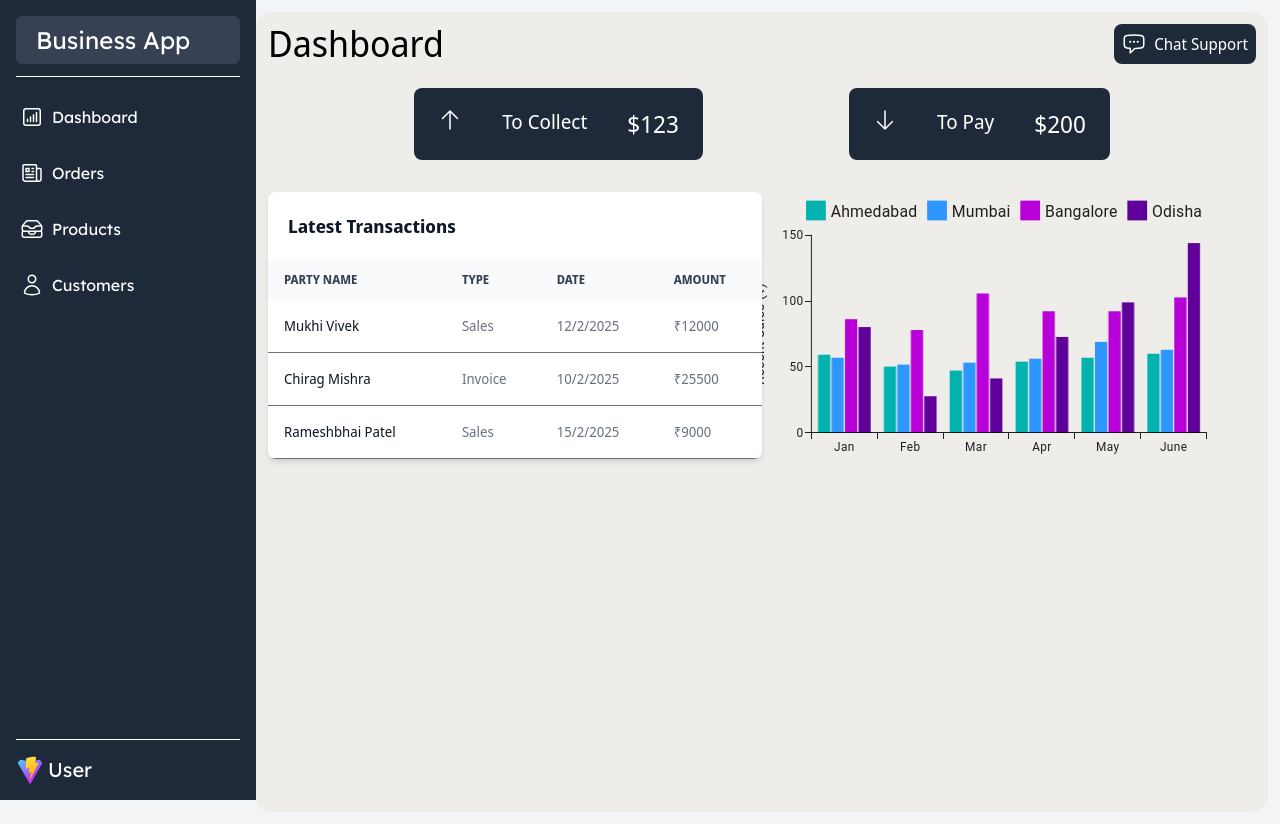
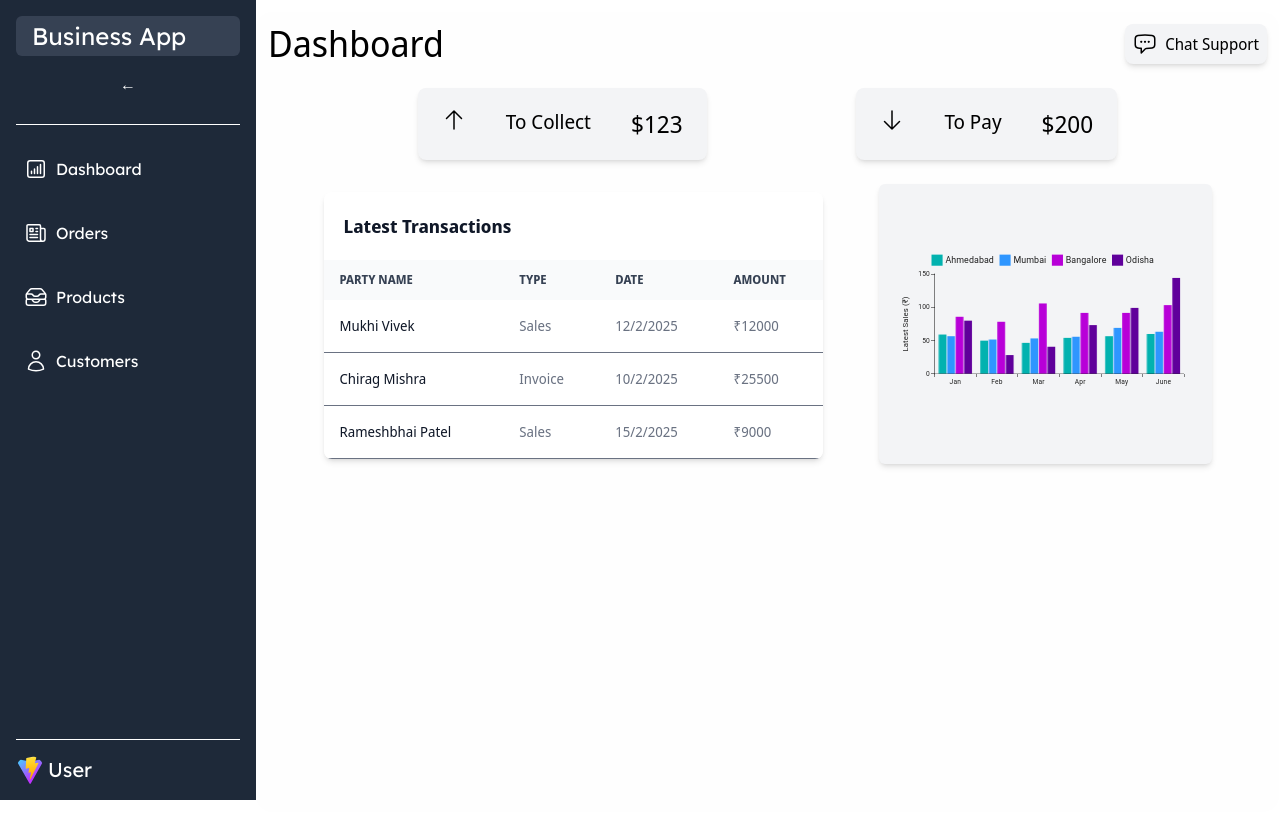
Before and after one commit to MukhiVivek/Business-Management, a React (Vite) app in the folder Frontend/: page / in a window 1280 px wide. Built offline with nearby package versions, Linux system fonts and the light colour scheme.

Commit message:
Update 7: collapse sidebar

```diff
--- a/Frontend/src/App.jsx
+++ b/Frontend/src/App.jsx
@@ -9,7 +9,7 @@ import Orders from './landing_page/Orders/Orders'
 function App() {
   return (
     <Router>
-      <div className="App flex min-h-screen bg-gray-100">
+      <div className="App flex min-h-screen">
         <Sidebar/>
         <div className="main-content flex-1 overflow-y-auto">
           <Routes>
--- a/Frontend/src/landing_page/Dashboard/BarChart/BarChart.jsx
+++ b/Frontend/src/landing_page/Dashboard/BarChart/BarChart.jsx
@@ -6,11 +6,12 @@ import { dataset, valueFormatter } from './dataset/weather';
 const chartSetting = {
   yAxis: [
     {
-      label: 'Recent Sales (₹)',
+      label: 'Latest Sales (₹)',
     },
   ],
-  width: 500,
-  height: 300,
+  width: 600,
+  margin: { left: 100, right: 50 },
+  height: 280,
   sx: {
     [`.${axisClasses.left} .${axisClasses.label}`]: {
       transform: 'translate(-20px, 0px)',
@@ -21,7 +22,7 @@ const chartSetting = {
 export default function BarsDataset() {
   return (
     <BarChart
-      className='items-center'
+      className='items-center bg-gray-100 rounded-md shadow-md'
       xAxis={[{ scaleType: 'band', dataKey: 'month' }]}
       dataset={dataset}
       series={[
--- a/Frontend/src/landing_page/Dashboard/Dashboard.css
+++ b/Frontend/src/landing_page/Dashboard/Dashboard.css
@@ -1,6 +1,6 @@
 @import url('https://fonts.googleapis.com/css2?family=Noto+Sans+Display:ital,wght@0,100..900;1,100..900&display=swap');
 
 .dashboard {
-    background-color: rgb(239, 237, 233);
+    background-color: rgb(254, 254, 254);
     font-family: "Noto Sans Display", serif;
 }
--- a/Frontend/src/landing_page/Dashboard/Dashboard.jsx
+++ b/Frontend/src/landing_page/Dashboard/Dashboard.jsx
@@ -13,7 +13,9 @@ function Dashboard() {
                 {/* Dashboard and Chat Support */}
                 <div className="top flex justify-between">
                     <h1 className="text-4xl rounded-lg">Dashboard</h1>
-                    <button className="bg-gray-800 text-white p-2 rounded-lg flex gap-2">
+
+                    {/* Chat Support Button */}
+                    <button className="bg-gray-100 shadow-md text-black p-2 rounded-lg flex gap-2">
                         <svg xmlns="http://www.w3.org/2000/svg" fill="none" viewBox="0 0 24 24" strokeWidth={1.5} stroke="currentColor" className="size-6">
                             <path strokeLinecap="round" strokeLinejoin="round" d="M8.625 9.75a.375.375 0 1 1-.75 0 .375.375 0 0 1 .75 0Zm0 0H8.25m4.125 0a.375.375 0 1 1-.75 0 .375.375 0 0 1 .75 0Zm0 0H12m4.125 0a.375.375 0 1 1-.75 0 .375.375 0 0 1 .75 0Zm0 0h-.375m-13.5 3.01c0 1.6 1.123 2.994 2.707 3.227 1.087.16 2.185.283 3.293.369V21l4.184-4.183a1.14 1.14 0 0 1 .778-.332 48.294 48.294 0 0 0 5.83-.498c1.585-.233 2.708-1.626 2.708-3.228V6.741c0-1.602-1.123-2.995-2.707-3.228A48.394 48.394 0 0 0 12 3c-2.392 0-4.744.175-7.043.513C3.373 3.746 2.25 5.14 2.25 6.741v6.018Z" />
                         </svg>
@@ -24,7 +26,7 @@ function Dashboard() {
                 {/* To collect & To pay */}
                 <div className="section-1 flex justify-evenly py-6">
                     {/* To collect */}
-                    <div className="to-collect flex bg-gray-800 text-white px-6 py-5 rounded-lg">
+                    <div className="to-collect flex bg-gray-100 text-black px-6 py-5 rounded-lg shadow-md">
                         <svg xmlns="http://www.w3.org/2000/svg" fill="none" viewBox="0 0 24 24" stroke-width="1.5" stroke="currentColor" className="size-6">
                             <path stroke-linecap="round" stroke-linejoin="round" d="M4.5 10.5 12 3m0 0 7.5 7.5M12 3v18" />
                         </svg>
@@ -35,7 +37,7 @@ function Dashboard() {
                     </div>
 
                     {/* To pay */}
-                    <div className="to-pay flex bg-gray-800 text-white px-6 py-5 rounded-lg">
+                    <div className="to-pay flex bg-gray-100 text-black px-6 py-5 rounded-lg shadow-md">
                         <svg xmlns="http://www.w3.org/2000/svg" fill="none" viewBox="0 0 24 24" strokeWidth={1.5} stroke="currentColor" className="size-6">
                         <path strokeLinecap="round" strokeLinejoin="round" d="M19.5 13.5 12 21m0 0-7.5-7.5M12 21V3" />
                         </svg>
@@ -52,7 +54,7 @@ function Dashboard() {
                         <LatestTransaction/>
                     </div>
 
-                    <div className="bars-dataset flex justify-center w-1/2">
+                    <div className="bars-dataset flex justify-center w-1/3">
                         <BarsDataset/>
                     </div>
                 </div>
--- a/Frontend/src/landing_page/Dashboard/LatestTransaction.jsx
+++ b/Frontend/src/landing_page/Dashboard/LatestTransaction.jsx
@@ -4,10 +4,10 @@ const LatestTransaction = () => {
   return (
     <div className="relative overflow-x-auto shadow-md sm:rounded-lg w-full">
       <table className="w-full text-sm text-left text-gray-500 dark:text-gray-400">
-        <caption className="p-5 text-lg font-semibold text-left text-gray-900 bg-white dark:text-white dark:bg-gray-800">
+        <caption className="p-5 text-lg font-semibold text-left text-gray-900 bg-white dark:text-black dark:bg-gray-100">
           Latest Transactions
         </caption>
-        <thead className="text-xs text-gray-700 uppercase bg-gray-50 dark:bg-gray-700 dark:text-gray-400">
+        <thead className="text-xs text-gray-700 uppercase bg-gray-50 dark:bg-gray-200 dark:text-black">
           <tr>
             <th scope="col" className="px-4 py-3">Party name</th>
             <th scope="col" className="px-4 py-3">Type</th>
@@ -21,8 +21,8 @@ const LatestTransaction = () => {
             { name: "Chirag Mishra", type: "Invoice", date: "10/2/2025", amount: "₹25500" },
             { name: "Rameshbhai Patel", type: "Sales", date: "15/2/2025", amount: "₹9000" },
           ].map((transaction, index) => (
-            <tr key={index} className="bg-white border-b dark:bg-gray-800 dark:border-gray-700">
-              <th scope="row" className="px-4 py-4 font-medium text-gray-900 whitespace-nowrap dark:text-white">
+            <tr key={index} className="bg-white border-b dark:bg-gray-100 dark:border-gray-100">
+              <th scope="row" className="px-4 py-4 font-medium text-gray-900 whitespace-nowrap dark:text-black">
                 {transaction.name}
               </th>
               <td className="px-4 py-4">{transaction.type}</td>
--- a/Frontend/src/landing_page/includes/Sidebar/Sidebar.jsx
+++ b/Frontend/src/landing_page/includes/Sidebar/Sidebar.jsx
@@ -1,73 +1,136 @@
-import { React } from "react";
+import React, { useState } from "react";
 import { Link } from "react-router-dom";
 import "./Sidebar.css";
 import Dropdown from "./Dropdown/Dropdown";
 
 const Sidebar = () => {
+  const [isCollapsed, setIsCollapsed] = useState(false);
+
+  // Navigation items with SVG icons
+  const navItems = [
+    {
+      path: "/",
+      label: "Dashboard",
+      icon: (
+        <svg
+          xmlns="http://www.w3.org/2000/svg"
+          fill="none"
+          viewBox="0 0 24 24"
+          strokeWidth={1.5}
+          stroke="currentColor"
+          className="w-6 h-6"
+        >
+          <path
+            strokeLinecap="round"
+            strokeLinejoin="round"
+            d="M7.5 14.25v2.25m3-4.5v4.5m3-6.75v6.75m3-9v9M6 20.25h12A2.25 2.25 0 0 0 20.25 18V6A2.25 2.25 0 0 0 18 3.75H6A2.25 2.25 0 0 0 3.75 6v12A2.25 2.25 0 0 0 6 20.25Z"
+          />
+        </svg>
+      ),
+    },
+    {
+      path: "/orders",
+      label: "Orders",
+      icon: (
+        <svg
+          xmlns="http://www.w3.org/2000/svg"
+          fill="none"
+          viewBox="0 0 24 24"
+          strokeWidth={1.5}
+          stroke="currentColor"
+          className="w-6 h-6"
+        >
+          <path
+            strokeLinecap="round"
+            strokeLinejoin="round"
+            d="M12 7.5h1.5m-1.5 3h1.5m-7.5 3h7.5m-7.5 3h7.5m3-9h3.375c.621 0 1.125.504 1.125 1.125V18a2.25 2.25 0 0 1-2.25 2.25M16.5 7.5V18a2.25 2.25 0 0 0 2.25 2.25M16.5 7.5V4.875c0-.621-.504-1.125-1.125-1.125H4.125C3.504 3.75 3 4.254 3 4.875V18a2.25 2.25 0 0 0 2.25 2.25h13.5M6 7.5h3v3H6v-3Z"
+          />
+        </svg>
+      ),
+    },
+    {
+      path: "/products",
+      label: "Products",
+      icon: (
+        <svg
+          xmlns="http://www.w3.org/2000/svg"
+          fill="none"
+          viewBox="0 0 24 24"
+          strokeWidth={1.5}
+          stroke="currentColor"
+          className="w-6 h-6"
+        >
+          <path
+            strokeLinecap="round"
+            strokeLinejoin="round"
+            d="m7.875 14.25 1.214 1.942a2.25 2.25 0 0 0 1.908 1.058h2.006c.776 0 1.497-.4 1.908-1.058l1.214-1.942M2.41 9h4.636a2.25 2.25 0 0 1 1.872 1.002l.164.246a2.25 2.25 0 0 0 1.872 1.002h2.092a2.25 2.25 0 0 0 1.872-1.002l.164-.246A2.25 2.25 0 0 1 16.954 9h4.636M2.41 9a2.25 2.25 0 0 0-.16.832V12a2.25 2.25 0 0 0 2.25 2.25h15A2.25 2.25 0 0 0 21.75 12V9.832c0-.287-.055-.57-.16-.832M2.41 9a2.25 2.25 0 0 1 .382-.632l3.285-3.832a2.25 2.25 0 0 1 1.708-.786h8.43c.657 0 1.281.287 1.709.786l3.284 3.832c.163.19.291.404.382.632M4.5 20.25h15A2.25 2.25 0 0 0 21.75 18v-2.625c0-.621-.504-1.125-1.125-1.125H3.375c-.621 0-1.125.504-1.125 1.125V18a2.25 2.25 0 0 0 2.25 2.25Z"
+          />
+        </svg>
+      ),
+    },
+    {
+      path: "/customers",
+      label: "Customers",
+      icon: (
+        <svg
+          xmlns="http://www.w3.org/2000/svg"
+          fill="none"
+          viewBox="0 0 24 24"
+          strokeWidth={1.5}
+          stroke="currentColor"
+          className="w-6 h-6"
+        >
+          <path
+            strokeLinecap="round"
+            strokeLinejoin="round"
+            d="M15.75 6a3.75 3.75 0 1 1-7.5 0 3.75 3.75 0 0 1 7.5 0ZM4.501 20.118a7.5 7.5 0 0 1 14.998 0A17.933 17.933 0 0 1 12 21.75c-2.676 0-5.216-.584-7.499-1.632Z"
+          />
+        </svg>
+      ),
+    },
+  ];
+
   return (
-    <>
-      {/* Sidebar */}
-      <div className="sidebar fixed left-0 top-0 h-screen flex flex-col flex-shrink-0 p-4 w-64 bg-gray-800 text-white md:w-64">
+    <div
+      className={`sidebar fixed left-0 top-0 h-screen flex flex-col flex-shrink-0 p-4 bg-gray-800 text-white transition-all duration-300 ${
+        isCollapsed ? "w-16" : "w-64"
+      }`}>
 
-        {/* Main page route (Business) */}
-        <Link to="/" className="flex items-center rounded-md bg-gray-700 text-white p-2">
-          <span className="business text-2xl ml-3">Business App</span>
-        </Link>
+      {/* Business App Link */}
+      <Link
+        to="/"
+        className="flex items-center rounded-md bg-gray-700 text-white p-1">
 
-        <hr className="my-3" />
+        {!isCollapsed && <span className="text-2xl ml-3">Business App</span>}
+        {isCollapsed && <span className="text-2xl ml-1">B</span>}
+      </Link>
 
-        {/* Route navs */}
-        <ul className="nav nav-pills flex-col mb-auto">
+      {/* Toggle Collapse Button */}
+      <button
+        className="mb-4 mt-4 p-0 rounded-md text-white"
+        onClick={() => setIsCollapsed(!isCollapsed)}>
+        {isCollapsed ? "→" : "←"}
+      </button>
 
-          {/* Dashboard route */}
-          <li className="nav-item flex gap-2 py-3 cursor-pointer">
-            <Link to="/" className="flex items-center rounded-md gap-2 text-white p-1">
-              <svg xmlns="http://www.w3.org/2000/svg" fill="none" viewBox="0 0 24 24" strokeWidth={1.5} stroke="currentColor" className="w-6 h-6">
-                <path strokeLinecap="round" strokeLinejoin="round" d="M7.5 14.25v2.25m3-4.5v4.5m3-6.75v6.75m3-9v9M6 20.25h12A2.25 2.25 0 0 0 20.25 18V6A2.25 2.25 0 0 0 18 3.75H6A2.25 2.25 0 0 0 3.75 6v12A2.25 2.25 0 0 0 6 20.25Z" />
-              </svg>
-              Dashboard
+      <hr className="my-3" />
+
+      {/* Navigation Links */}
+      <ul className="nav flex-col mb-auto">
+        {navItems.map(({ path, icon, label }) => (
+          <li key={path} className="nav-item flex items-center gap-2 py-3">
+            <Link to={path} className="flex items-center rounded-md p-2">
+              {icon}
+              {!isCollapsed && <span className="ml-2">{label}</span>}
             </Link>
           </li>
+        ))}
+      </ul>
 
-          {/* Orders route */}
-          <li className="nav-item flex gap-2 py-3 cursor-pointer">
-            <Link to="/orders" className="flex items-center rounded-md gap-2 text-white p-1">
-              <svg xmlns="http://www.w3.org/2000/svg" fill="none" viewBox="0 0 24 24" strokeWidth={1.5} stroke="currentColor" className="w-6 h-6">
-                <path strokeLinecap="round" strokeLinejoin="round" d="M12 7.5h1.5m-1.5 3h1.5m-7.5 3h7.5m-7.5 3h7.5m3-9h3.375c.621 0 1.125.504 1.125 1.125V18a2.25 2.25 0 0 1-2.25 2.25M16.5 7.5V18a2.25 2.25 0 0 0 2.25 2.25M16.5 7.5V4.875c0-.621-.504-1.125-1.125-1.125H4.125C3.504 3.75 3 4.254 3 4.875V18a2.25 2.25 0 0 0 2.25 2.25h13.5M6 7.5h3v3H6v-3Z" />
-              </svg>
-              Orders
-            </Link>
-          </li>
+      <hr className="my-4" />
 
-          {/* Products route */}
-          <li className="nav-item flex gap-2 py-3 cursor-pointer">
-            <Link to="/products" className="flex items-center rounded-md gap-2 text-white p-1">
-              <svg xmlns="http://www.w3.org/2000/svg" fill="none" viewBox="0 0 24 24" strokeWidth={1.5} stroke="currentColor" className="w-6 h-6">
-                <path strokeLinecap="round" strokeLinejoin="round" d="m7.875 14.25 1.214 1.942a2.25 2.25 0 0 0 1.908 1.058h2.006c.776 0 1.497-.4 1.908-1.058l1.214-1.942M2.41 9h4.636a2.25 2.25 0 0 1 1.872 1.002l.164.246a2.25 2.25 0 0 0 1.872 1.002h2.092a2.25 2.25 0 0 0 1.872-1.002l.164-.246A2.25 2.25 0 0 1 16.954 9h4.636M2.41 9a2.25 2.25 0 0 0-.16.832V12a2.25 2.25 0 0 0 2.25 2.25h15A2.25 2.25 0 0 0 21.75 12V9.832c0-.287-.055-.57-.16-.832M2.41 9a2.25 2.25 0 0 1 .382-.632l3.285-3.832a2.25 2.25 0 0 1 1.708-.786h8.43c.657 0 1.281.287 1.709.786l3.284 3.832c.163.19.291.404.382.632M4.5 20.25h15A2.25 2.25 0 0 0 21.75 18v-2.625c0-.621-.504-1.125-1.125-1.125H3.375c-.621 0-1.125.504-1.125 1.125V18a2.25 2.25 0 0 0 2.25 2.25Z" />
-              </svg>
-              Products
-            </Link>
-          </li>
-
-          {/* Customers route */}
-          <li className="nav-item flex gap-2 py-3 cursor-pointer">
-            <Link to="/customers" className="flex items-center rounded-md gap-2 text-white p-1">
-              <svg xmlns="http://www.w3.org/2000/svg" fill="none" viewBox="0 0 24 24" strokeWidth={1.5} stroke="currentColor" className="w-6 h-6">
-                <path strokeLinecap="round" strokeLinejoin="round" d="M15.75 6a3.75 3.75 0 1 1-7.5 0 3.75 3.75 0 0 1 7.5 0ZM4.501 20.118a7.5 7.5 0 0 1 14.998 0A17.933 17.933 0 0 1 12 21.75c-2.676 0-5.216-.584-7.499-1.632Z" />
-              </svg>
-              Customers
-            </Link>
-          </li>
-
-        </ul>
-
-        <hr className="my-4" />
-
-        {/* Dropdown for User route */}
-        <Dropdown />
-
-      </div>
-    </>
+      {/* Dropdown */}
+      {!isCollapsed && <Dropdown />}
+    </div>
   );
 };
 
```
